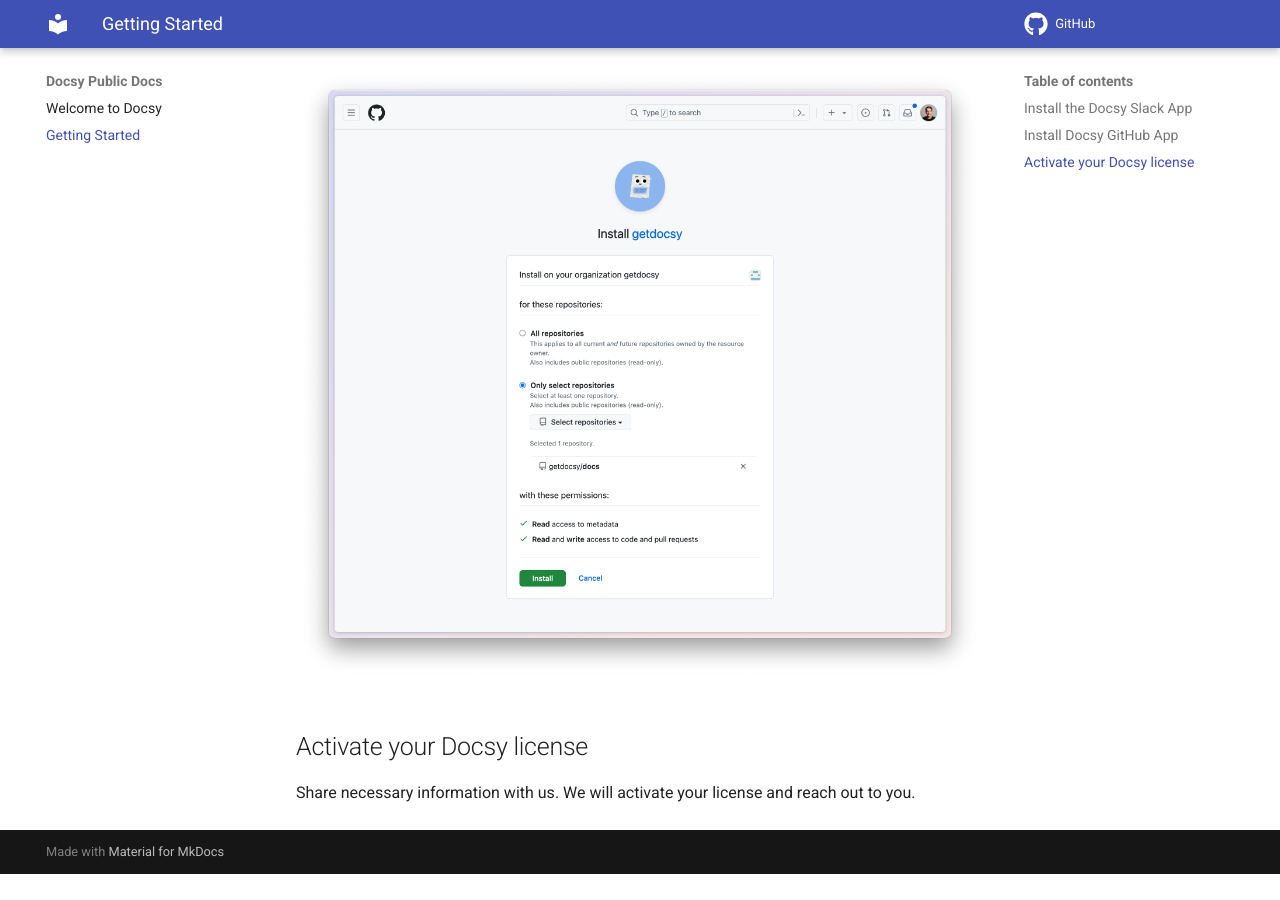
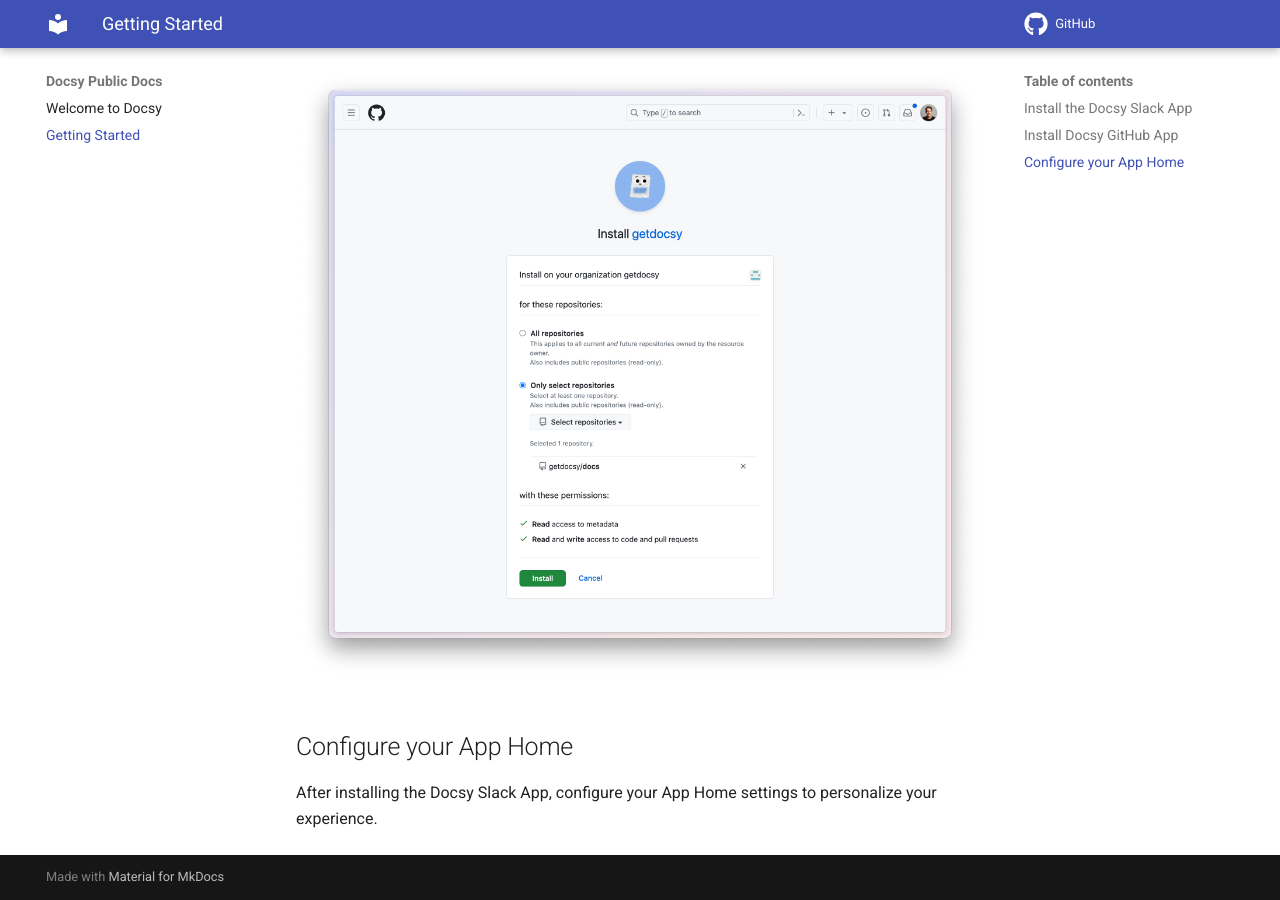
Before and after one commit to getdocsy/docs, an MkDocs documentation site: the page built from docs/getting-started.md, in a window 1280 px wide and 900 px high, scrolled down 949 px. Built offline with MkDocs 1.6.1 and Material for MkDocs 9.7.7, drawn with Linux system fonts in a browser that asks for light colours; comment, search, counter and statistics services are not loaded; before the commit the page ends 1823 px from its top, so only the background shows below that.

Commit message:
configure-app-home

```diff
--- a/docs/getting-started.md
+++ b/docs/getting-started.md
@@ -12,6 +12,6 @@ Go to the [Docsy GitHub App page](https://github.com/apps/getdocsy) and follow t
 
 ![Install GitHub App](assets/install-github-app.png)
 
-## Activate your Docsy license
+## Configure your App Home
 
-Share necessary information with us. We will activate your license and reach out to you.
+After installing the Docsy Slack App, configure your App Home settings to personalize your experience.
```
